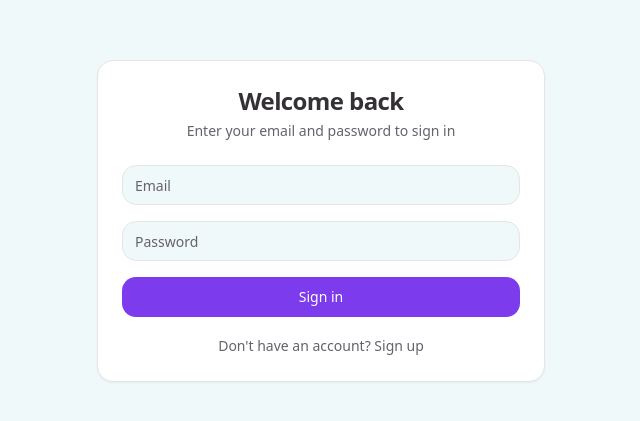
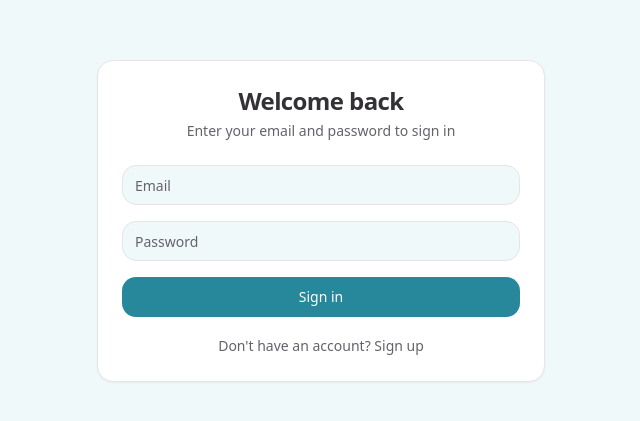
Before and after one commit to ComplainceFood/academe-vision-board, a React (Vite) app: page /auth in a window 1280 px wide. Shown: the part 179-600 px from the top of the page, without its empty margins (319-959 px from the left). Built offline with nearby package versions, Linux system fonts and the light colour scheme.

Commit message:
Update UI colors
Update button and sidebar colors to match the logo's teal theme.

```diff
--- a/src/index.css
+++ b/src/index.css
@@ -14,7 +14,7 @@
     --popover: 0 0% 100%;
     --popover-foreground: 270 5% 20%;
 
-    --primary: 262 83% 58%;
+    --primary: 190 60% 38%;
     --primary-foreground: 0 0% 100%;
 
     --secondary: 172 66% 40%;
@@ -31,18 +31,18 @@
 
     --border: 270 5% 90%;
     --input: 270 5% 90%;
-    --ring: 262 83% 58%;
+    --ring: 190 60% 38%;
 
     --radius: 1rem;
 
-    --sidebar-background: 262 83% 97%;
+    --sidebar-background: 150 35% 92%;
     --sidebar-foreground: 270 5% 20%;
-    --sidebar-primary: 262 83% 58%;
+    --sidebar-primary: 190 60% 38%;
     --sidebar-primary-foreground: 0 0% 100%;
-    --sidebar-accent: 262 83% 95%;
+    --sidebar-accent: 150 30% 88%;
     --sidebar-accent-foreground: 270 5% 20%;
-    --sidebar-border: 262 83% 90%;
-    --sidebar-ring: 262 83% 58%;
+    --sidebar-border: 150 20% 85%;
+    --sidebar-ring: 190 60% 38%;
 
     --chart-1: 262 83% 58%;
     --chart-2: 172 66% 40%;
@@ -61,7 +61,7 @@
     --popover: 270 10% 15%;
     --popover-foreground: 0 0% 95%;
 
-    --primary: 262 83% 58%;
+    --primary: 190 65% 45%;
     --primary-foreground: 0 0% 100%;
 
     --secondary: 172 66% 40%;
@@ -78,16 +78,16 @@
 
     --border: 270 10% 25%;
     --input: 270 10% 25%;
-    --ring: 262 83% 58%;
+    --ring: 190 65% 45%;
 
-    --sidebar-background: 270 10% 12%;
+    --sidebar-background: 190 25% 13%;
     --sidebar-foreground: 0 0% 95%;
-    --sidebar-primary: 262 83% 58%;
+    --sidebar-primary: 190 65% 45%;
     --sidebar-primary-foreground: 0 0% 100%;
-    --sidebar-accent: 270 10% 18%;
+    --sidebar-accent: 190 20% 18%;
     --sidebar-accent-foreground: 0 0% 95%;
-    --sidebar-border: 270 10% 25%;
-    --sidebar-ring: 262 83% 58%;
+    --sidebar-border: 190 15% 25%;
+    --sidebar-ring: 190 65% 45%;
 
     --chart-1: 262 83% 58%;
     --chart-2: 172 66% 40%;
```
